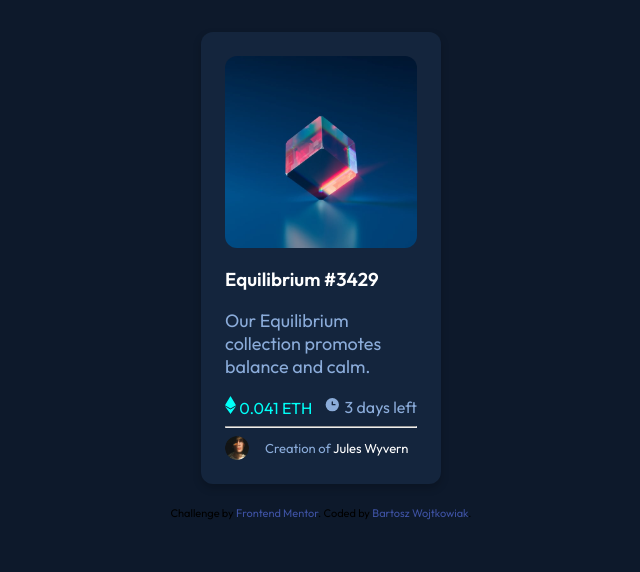
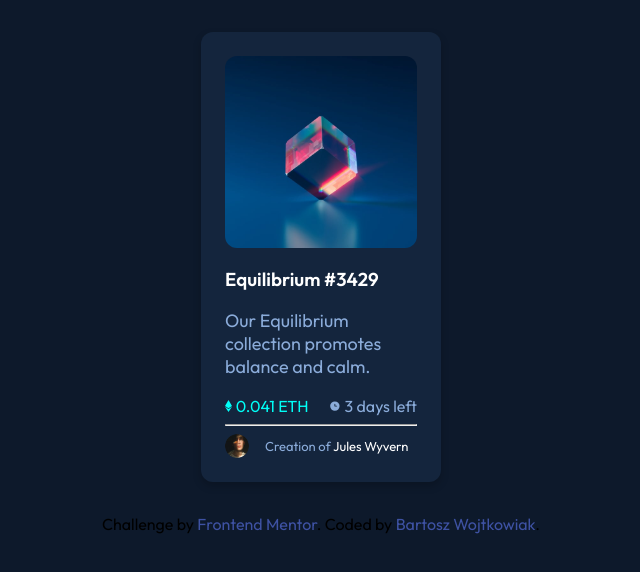
Before and after one commit to kejlor/nft-card, a plain HTML site: page index.html in a window 1280 px wide. Shown: the whole page, without its empty margins (319-959 px from the left). Drawn offline with Linux system fonts and the light colour scheme.

Commit message:
changed px to em

```diff
--- a/css/main.css
+++ b/css/main.css
@@ -40,11 +40,11 @@ hr {
 }
 
 body p {
-  font-size: 18px;
+  font-size: 1.125em;
 }
 
 .attribution {
-  font-size: 11px;
+  font-size: 1em;
   text-align: center;
   margin-top: 2em;
 }
@@ -65,7 +65,7 @@ body {
 }
 
 .card {
-  box-shadow: 0 4px 8px 0 rgba(0, 0, 0, 0.2);
+  box-shadow: 0 0.25em 0.5em 0 rgba(0, 0, 0, 0.2);
   background-color: var(--clr-neutral-800);
   transition: 0.3s;
   padding: 1.5rem;
@@ -86,6 +86,7 @@ body {
 
 .icon {
   display: inline-block;
+  height: 0.75em;
 }
 
 .split {
```
